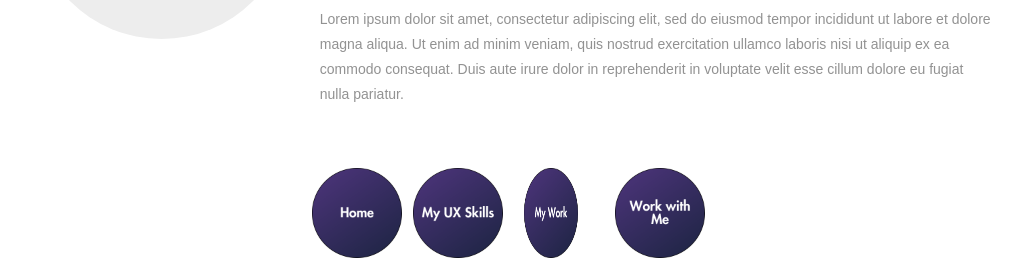
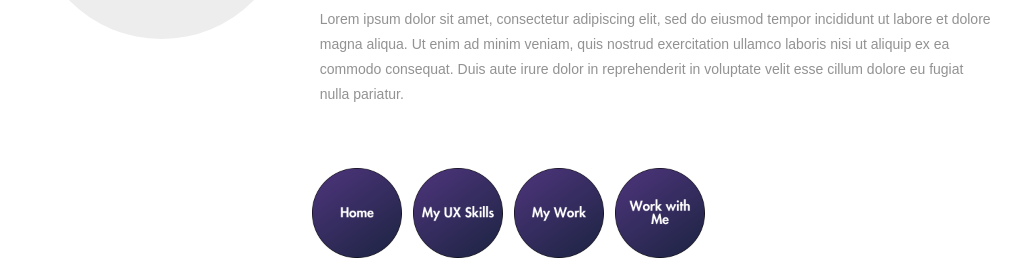
Before and after one commit to Britny7/MyClassCodes, a plain HTML site: page work_with_me.html in a window 1280 px wide. Shown: the part 532-800 px from the top of the page, without its empty margins (128-1151 px from the left). Drawn offline with Linux system fonts and the light colour scheme.

Commit message:
Update work_with_me.html

```diff
--- a/work_with_me.html
+++ b/work_with_me.html
@@ -37,7 +37,7 @@
 		<a href="my_ux_skills.html"> <img src="images/My UX Skills.png"  alt="sample" width="90"></a> </div>
     <div class="socialNetworkNav">
       <!-- Add a Anchor tag with nested img tag here -->
-		<a href="my_work.html"> <img src="images/My Work.png"  alt="sample" width="54" height="90"> </a></div>
+		<a href="my_work.html"> <img src="images/My Work.png"  alt="sample" width="90"> </a></div>
     <div class="socialNetworkNav">
       <!-- Add a Anchor tag with nested img tag here -->
 	   <a href="work_with_me.html"> <img src="images/Work with Me.png" alt="sample" width="90"></div>
```
